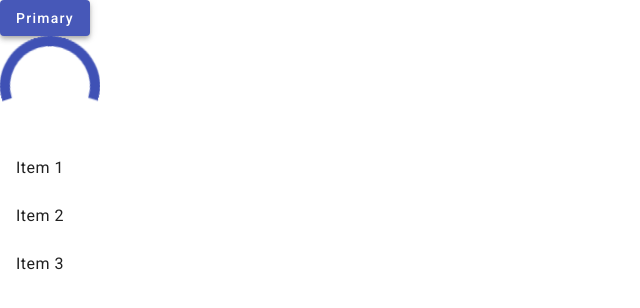
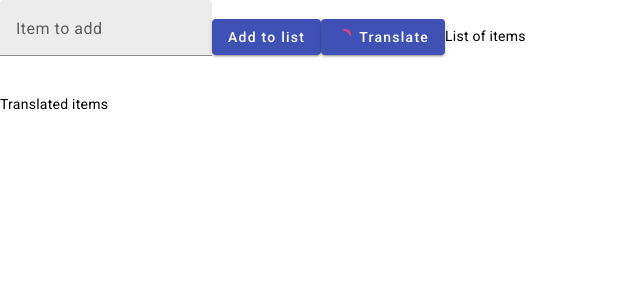
Before and after one commit to nirmalrv8/to-do-list-app, an Angular app: page / in a window 1280 px wide. Shown: the top 308 px of the page, without its empty margins (0-640 px from the left). Built offline with nearby package versions, Linux system fonts and the light colour scheme; no server answers.

Commit message:
Add material UI.

```diff
--- a/src/app/app.component.html
+++ b/src/app/app.component.html
@@ -1,10 +1,26 @@
-<button mat-raised-button color="primary">Primary</button>
+<mat-form-field class="example-full-width">
+  <mat-label>Item to add</mat-label>
+  <input matInput placeholder="buy groceries" [(ngModel)]="item">
+</mat-form-field>
 
-<mat-spinner></mat-spinner>
+<button mat-raised-button color="primary" (click)="addToList(item)">Add to list</button>
+
+<button mat-raised-button color="primary" (click)="translateList()">
+  Translate
+  <mat-icon style><mat-spinner color="accent" diameter="20"></mat-spinner></mat-icon>
+</button>
 
 
+<mat-label>List of items</mat-label>
 <mat-list role="list">
-  <mat-list-item role="listitem">Item 1</mat-list-item>
-  <mat-list-item role="listitem">Item 2</mat-list-item>
-  <mat-list-item role="listitem">Item 3</mat-list-item>
+  <div *ngFor="let hero of listOfItems">
+    <mat-list-item role="listitem">{{hero}}</mat-list-item>
+  </div>
 </mat-list>
+
+<mat-label>Translated items</mat-label>
+<mat-list role="list">
+  <div *ngFor="let hero of translatedItems">
+    <mat-list-item role="listitem">{{hero}}</mat-list-item>
+  </div>
+</mat-list>
--- a/src/app/app.component.ts
+++ b/src/app/app.component.ts
@@ -8,17 +8,43 @@ import { Component } from '@angular/core';
 })
 export class AppComponent {
   title = 'To-Do-List-App';
+  public isLoading = false;
+  public item = '';
+  public listOfItems: string[] = [];
+  public translatedItems: string[] = [];
 
   constructor(private http: HttpClient) { }
 
   ngOnInit() {
+  }
+
+  addToList(item: string) {
+    this.listOfItems.push(item);
+  }
+
+  translateList() {
+    this.translatedItems = [];
+    for (const item of this.listOfItems) {
+      this.getTranslation(item);
+    }
+  }
+
+  getTranslation(query: string) {
+    this.isLoading = true;
+    const apiKey = 'AIzaSyCv5PW04RpJ_wDP6gu1tzOMZRHFsZeUMN0';
+    const sourceLanguage = 'en';
+    const targetLanguage = 'de';
+
     const params = new HttpParams()
-      .append('key', 'AIzaSyCv5PW04RpJ_wDP6gu1tzOMZRHFsZeUMN0')
-      .append('q', 'what is your age')
-      .append('source', 'en')
-      .append('target', 'de');
+      .append('key', apiKey)
+      .append('q', query)
+      .append('source', sourceLanguage)
+      .append('target', targetLanguage);
 
     this.http.post('https://translation.googleapis.com/language/translate/v2', null, { params: params } )
-    .subscribe(result => console.log(result));
+    .subscribe((result: any) => {
+      this.isLoading = false;
+      this.translatedItems.push(result.data.translations[0].translatedText);
+    });
   }
 }
```
Also changed, not shown: src/app/app.module.ts (+7 -1 lines).
